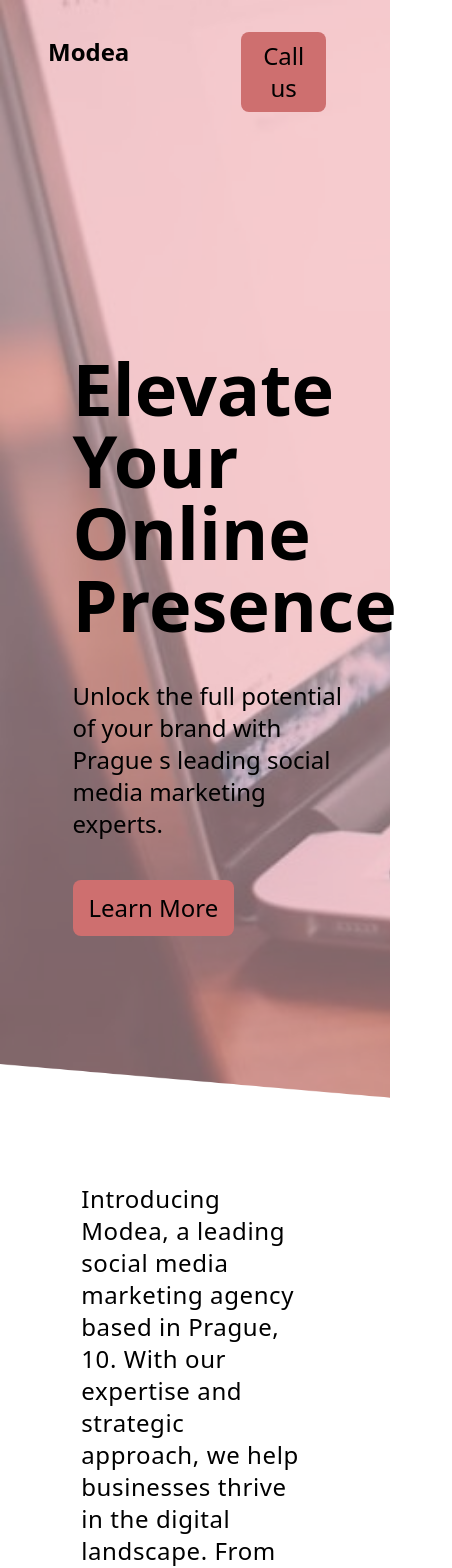
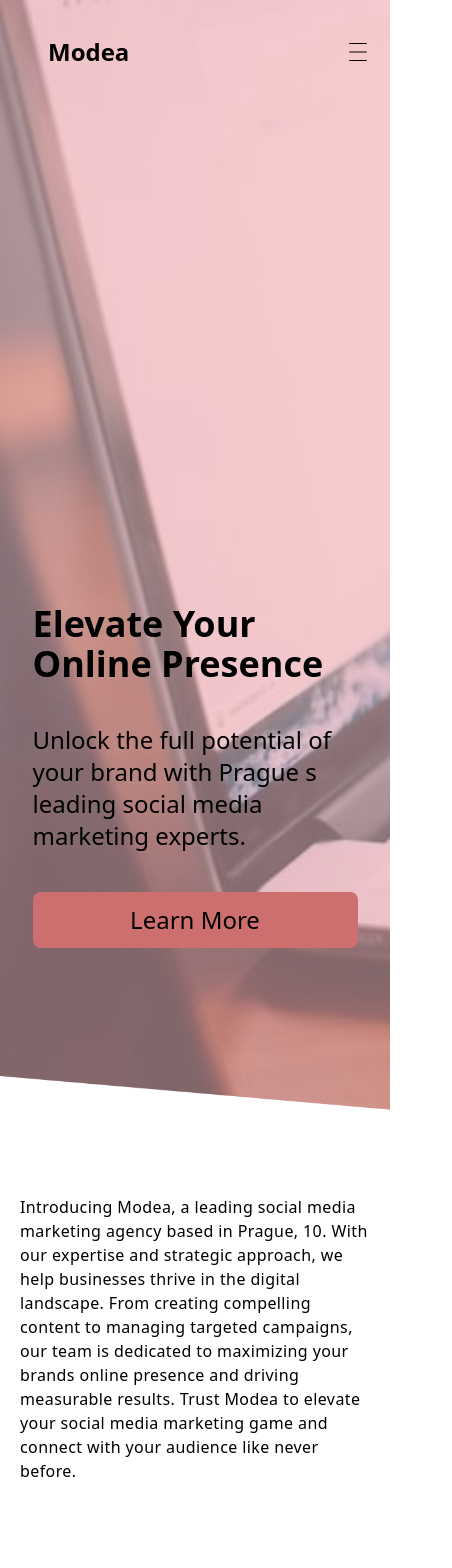
Before and after one commit to karelbrr/durable_skola_project, a React (Vite) app: page / in a window 390 px wide. Shown: the top 1568 px of the page, 452 px wide, since content can reach past the window. Built offline with nearby package versions, Linux system fonts and the light colour scheme.

Commit message:
respo a hamenu

```diff
--- a/package.json
+++ b/package.json
@@ -12,6 +12,7 @@
   "dependencies": {
     "react": "^18.2.0",
     "react-dom": "^18.2.0",
+    "react-icons": "^5.1.0",
     "react-slick": "^0.30.2",
     "slick-carousel": "^1.8.1"
   },
--- a/src/components/AboutUs.jsx
+++ b/src/components/AboutUs.jsx
@@ -1,16 +1,16 @@
 const AboutUs = () => {
   return (
     <section>
-      <div className="h-[470px] bg-fourth bg-no-repeat bg-cover">
-        <h3 className="text-5xl font-bold ml-24 pt-28">About us</h3>
-        <p className="w-2/3 ml-24 pt-10 text-xl font-light">
+      <div className="lg:h-[470px] bg-fourth bg-no-repeat bg-cover pl-5 pb-20 lg:pl-0 lg:pb-0">
+        <h3 className="text-4xl lg:text-5xl font-bold lg:ml-24 pt-28 text-white">About us</h3>
+        <p className="lg:w-2/3 lg:ml-24 pt-5 lg:pt-10 text-xl font-light text-white opacity-80">
           Welcome to Modea, a leading social media marketing agency located in
           Prague, 10. Our team of experts is dedicated to helping businesses
           thrive in the digital world through innovative strategies and creative
           solutions.
         </p>
 
-        <p className="w-2/3 ml-24 pt-10 text-xl font-light ">
+        <p className="lg:w-2/3 lg:ml-24 pt-5 lg:pt-10 text-xl font-light text-white opacity-80">
           With a focus on driving engagement and increasing brand awareness, we
           tailor our services to meet the unique needs of each client. Trust
           Modea to elevate your social media presence and take your business to
@@ -21,7 +21,7 @@ const AboutUs = () => {
         <p className="text-center pt-20 text-xl font-light">
           Enhance your social media marketing strategy with Modea in Prague.
         </p>
-        <button className="bg-second-pink p-3 rounded block m-auto text-xl font-light mt-7 hover:opacity-70">Get Started</button>
+        <button className="w-5/6 bg-second-pink p-3 lg:w-1/6 rounded block m-auto text-xl font-light mt-7 hover:opacity-70">Get Started</button>
       </div>
     </section>
   );
--- a/src/components/Cards.jsx
+++ b/src/components/Cards.jsx
@@ -4,9 +4,9 @@ const Cards = () => {
       <div className="bg-second bg-no-repeat bg-cover h-[1200px]">
         <img className="w-full" src="images/tilt 3.png" alt="" />
       </div>
-      <div className="h-[800px] px-24 pt-24">
+      <div className="lg:h-[800px] px-12 pt-12 lg:px-24 lg:pt-24">
         <h2 className="text-5xl font-bold">My services</h2>
-        <div className="grid grid-cols-2">
+        <div className="grid grid-cols-1 lg:grid-cols-2">
           <div className="py-10">
             <img src="icons/notebook-like.png" className="w-3/12" alt="" />
             <h3 className="card-heading">Content Creation Packages</h3>
@@ -16,7 +16,7 @@ const Cards = () => {
             </p>
           </div>
           <div className="py-10">
-          <img src="icons/people.png" className="w-3/12" alt="" />
+            <img src="icons/people.png" className="w-3/12" alt="" />
             <h3 className="card-heading">Social Media Analysis</h3>
             <p className="card-text">
               In-depth analysis of social media performance to optimize strategy
@@ -24,7 +24,7 @@ const Cards = () => {
             </p>
           </div>
           <div className="py-10">
-          <img src="icons/social-media.png" className="w-3/12" alt="" />
+            <img src="icons/social-media.png" className="w-3/12" alt="" />
 
             <h3 className="card-heading">Influencer Marketing Campaigns</h3>
             <p className="card-text">
@@ -33,7 +33,7 @@ const Cards = () => {
             </p>
           </div>
           <div className="py-10">
-          <img src="icons/people.png" className="w-3/12" alt="" />
+            <img src="icons/people.png" className="w-3/12" alt="" />
             <h3 className="card-heading">Social Media Advertising</h3>
             <p className="card-text">
               Targeted ad campaigns to increase visibility and drive
--- a/src/components/Footer.jsx
+++ b/src/components/Footer.jsx
@@ -1,9 +1,9 @@
 const Footer = () => {
     return ( <section>
         <div className="bg-fifth bg-no-repeat bg-cover h-[600px]"></div>
-        <div className="h-[312px] flex justify-between items-center">
-            <h3 className="text-2xl font-bold pl-24">Modea</h3>
-            <p className="pr-24 text-xl font-light">Made with <a className="underline" href="#">Vite</a></p>
+        <div className="h-[312px] flex flex-col lg:flex-row justify-between lg:items-center">
+            <h3 className="mt-10 ml-10 text-2xl font-bold lg:pl-24 lg:mt-0">Modea</h3>
+            <p className="ml-10 mb-10 lg:pr-24 text-xl font-light">Made with <a className="underline" href="#">Vite</a></p>
         </div>
     </section> );
 
--- a/src/components/Header.jsx
+++ b/src/components/Header.jsx
@@ -1,22 +1,61 @@
+import { CiMenuBurger } from "react-icons/ci";
+import usePopup from "./usePopup";
+import { IoMdClose } from "react-icons/io";
+import { useEffect } from "react";
+
 const Header = () => {
+  const { isPopupOpen, togglePopup } = usePopup();
+
+  useEffect(() => {
+    const handleResize = () => {
+      if (window.innerWidth > 1020 && isPopupOpen) {
+        togglePopup();
+        console.log("test");
+      }
+    };
+
+    window.addEventListener("resize", handleResize);
+
+    return () => {
+      window.removeEventListener("resize", handleResize);
+    };
+  }, [isPopupOpen, togglePopup]);
+
   return (
     <section className="relative bg-main bg-no-repeat bg-cover">
       <div className="absolute inset-0 bg-red-300 opacity-50"></div>
       <header className="relative z-10 flex justify-between">
-        <h1 className="mx-12 my-9 text-2xl font-bold font-sans">Modea</h1>
-        <button className="mx-16 my-8 p-2 rounded-lg px-4 bg-main-pink text-2xl hover:opacity-70">
+        {isPopupOpen && (
+          <div className="absolute bg-ham-pink w-full h-[180px] ">
+            <IoMdClose
+              className="text-2xl  mr-5 float-right mt-10 hover:cursor-pointer"
+              onClick={togglePopup}
+            />
+            <div>
+              <button className="call-us-btn mt-28 ml-12">Call us</button>
+            </div>
+          </div>
+        )}
+        <h1 className="mx-12 my-9 text-2xl font-bold font-sans z-10">Modea</h1>
+        <button>
+          <CiMenuBurger
+            className="text-2xl  mr-5 flex lg:hidden"
+            onClick={togglePopup}
+          />
+        </button>
+        <button className="call-us-btn hidden my-8 mx-16 lg:block">
           Call us
         </button>
       </header>
-      <div className="relative z-10  m-auto w-5/6 mt-52 pl-10 mb-32">
-        <h2 className="font-bold text-7xl">
-          Elevate Your Online <br /> Presence
+      <div className="relative z-10  m-auto w-5/6 mt-[500px]  md:mt-52 lg:pl-10 mb-32">
+        <h2 className="font-bold text-4xl md:text-7xl md:w-[800px] ">
+          Elevate Your Online Presence
         </h2>
         <p className="text-2xl my-10">
           Unlock the full potential of your brand with Prague s leading social
-          <br /> media marketing experts.
+          media marketing experts.
         </p>
-        <button className=" py-3 rounded-lg px-4 bg-main-pink text-2xl hover:opacity-70">
+        <button className="py-3  rounded-lg px-4 bg-main-pink text-2xl hover:opacity-70 transistion w-full md:w-[150px]">
           Learn More
         </button>
       </div>
--- a/src/components/Introduction.jsx
+++ b/src/components/Introduction.jsx
@@ -1,15 +1,16 @@
 const Introduction = () => {
   return (
     <section>
-      <div className="m-auto w-7/12">
-        <p className="text-2xl my-20 font-light tracking-wide">
+      <div className="m-auto lg:w-7/12">
+        <p className="mx-5 lg:text-2xl my-20 md font-light tracking-wide">
           Introducing Modea, a leading social media marketing agency based in
-          Prague, 10. With our <br /> expertise and strategic approach, we help
-          businesses thrive in the digital landscape. From <br />creating compelling
-          content to managing targeted campaigns, our team is dedicated to <br />
-          maximizing your brands online presence and driving measurable
-          results. Trust Modea to <br /> elevate your social media marketing game and
-          connect with your audience like never <br /> before.
+          Prague, 10. With our expertise and strategic approach, we help
+          businesses thrive in the digital landscape. From
+          creating compelling content to managing targeted campaigns, our team
+          is dedicated to
+          maximizing your brands online presence and driving measurable results.
+          Trust Modea to  elevate your social media marketing game and
+          connect with your audience like never  before.
         </p>
       </div>
     </section>
--- a/src/components/ReviewSlider.jsx
+++ b/src/components/ReviewSlider.jsx
@@ -14,11 +14,11 @@ const ReviewSlider = () => {
     autoplaySpeed: 3000,
   };
   return (
-    <section className="h-[800px] ">
-      <h2 className="font-bold text-5xl pt-32 pl-24">Our customers love us</h2>
-      <Slider {...settings} className="w-2/3 ml-48 mt-10">
-        <div>
-          <img src="images/guy-1.png" alt="" className="w-28"/>
+    <section className="h-[870px] lg:h-[800px] ">
+      <h2 className="font-bold pl-5 pb-20 pt-10 text-3xl lg:text-5xl lg:pt-32 lg:pl-24 lg:pb-0">Our customers love us</h2>
+      <Slider {...settings} className="w-5/6 m-auto  lg:w-2/3 lg:ml-48 lg:mt-20">
+        <div className="">
+          <img src="images/guy-1.png" alt="" className="w-28" />
           <p className="slider-card">
             Modeas Social Media Marketing services are outstanding! They helped
             boost my online presence and engagement significantly. The team was
@@ -28,7 +28,7 @@ const ReviewSlider = () => {
           <h3 className="text-2xl opacity-50 font-light pt-4">- John</h3>
         </div>
         <div>
-          <img src="images/guy-1.png" alt="" className="w-28"/>
+          <img src="images/guy-1.png" alt="" className="w-28" />
           <p className="slider-card">
             Modea is a game-changer in social media marketing! Their teams
             creativity and expertise helped boost my online presence
@@ -39,7 +39,7 @@ const ReviewSlider = () => {
           <h3 className="text-2xl opacity-50 font-light pt-4">- Alex</h3>
         </div>
         <div>
-        <img src="images/guy-2.png" alt="" className="w-28"/>
+          <img src="images/guy-2.png" alt="" className="w-28" />
           <p className="slider-card">
             Modeas Social Media Marketing services in Prague exceeded my
             expectations! Their teams creativity and expertise helped elevate my
--- /dev/null
+++ b/src/components/usePopup.jsx
@@ -0,0 +1,13 @@
+import { useState } from 'react';
+
+const usePopup = () => {
+  const [isPopupOpen, setIsPopupOpen] = useState(false);
+
+  const togglePopup = () => {
+    setIsPopupOpen(!isPopupOpen);
+  };
+
+  return { isPopupOpen, togglePopup };
+};
+
+export default usePopup;
--- a/src/index.css
+++ b/src/index.css
@@ -24,4 +24,8 @@
   .slider-card {
     @apply font-bold text-3xl
   }
+
+  .call-us-btn {
+    @apply  p-2 rounded-lg px-4 bg-main-pink text-2xl hover:opacity-70 lg:block transition
+  }
 }
--- a/tailwind.config.js
+++ b/tailwind.config.js
@@ -16,6 +16,8 @@ export default {
       colors: {
         'main-pink': '#ce6f6f',
         'second-pink': '#e8b3af',
+        'ham-pink': '#e8b3b0',
+
 
       },
       fontFamily: {
```
Also changed, not shown: src/App.jsx (+3 -4 lines), 1 other file (tests, documents, lock files or other folders).
